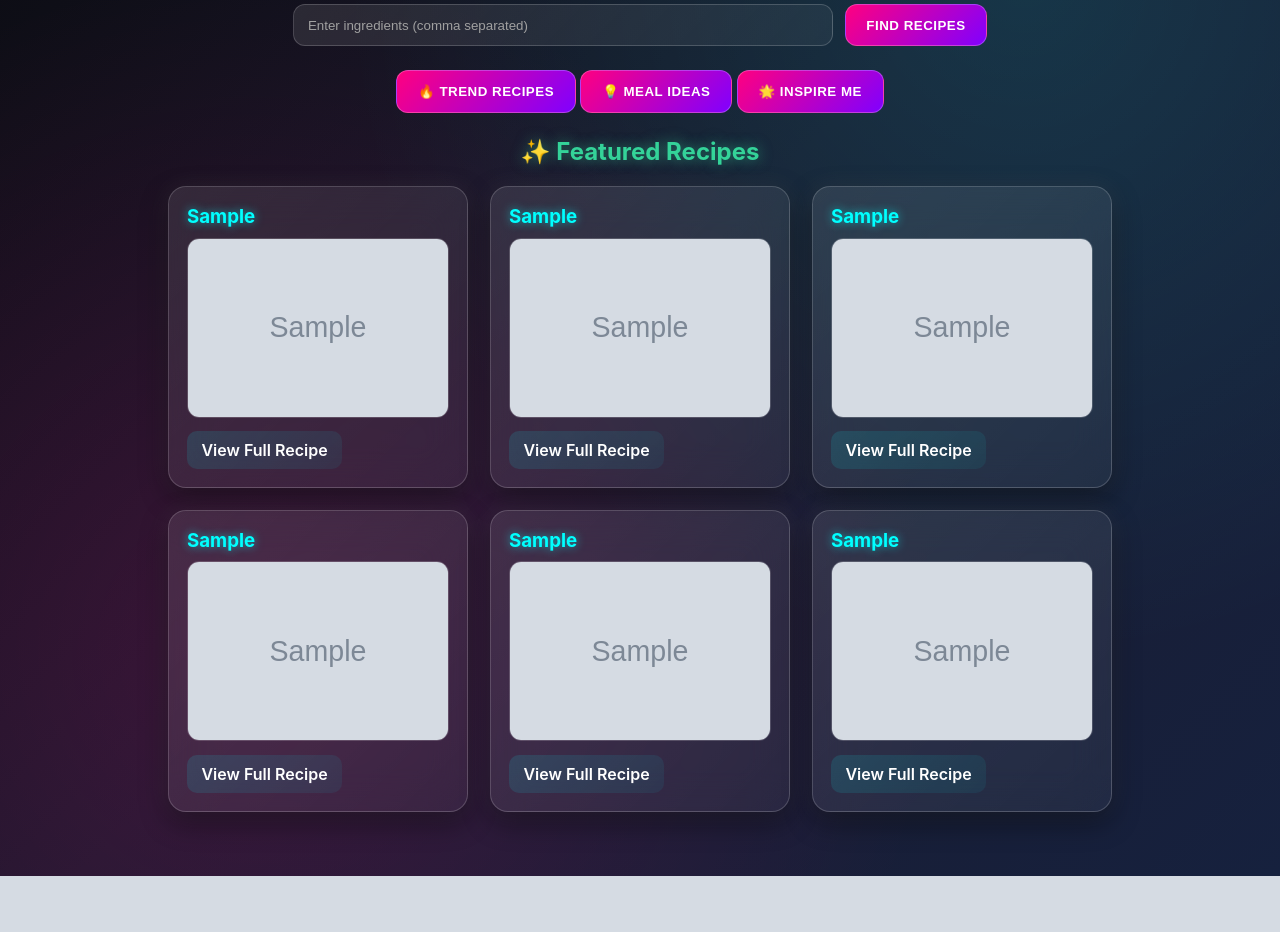
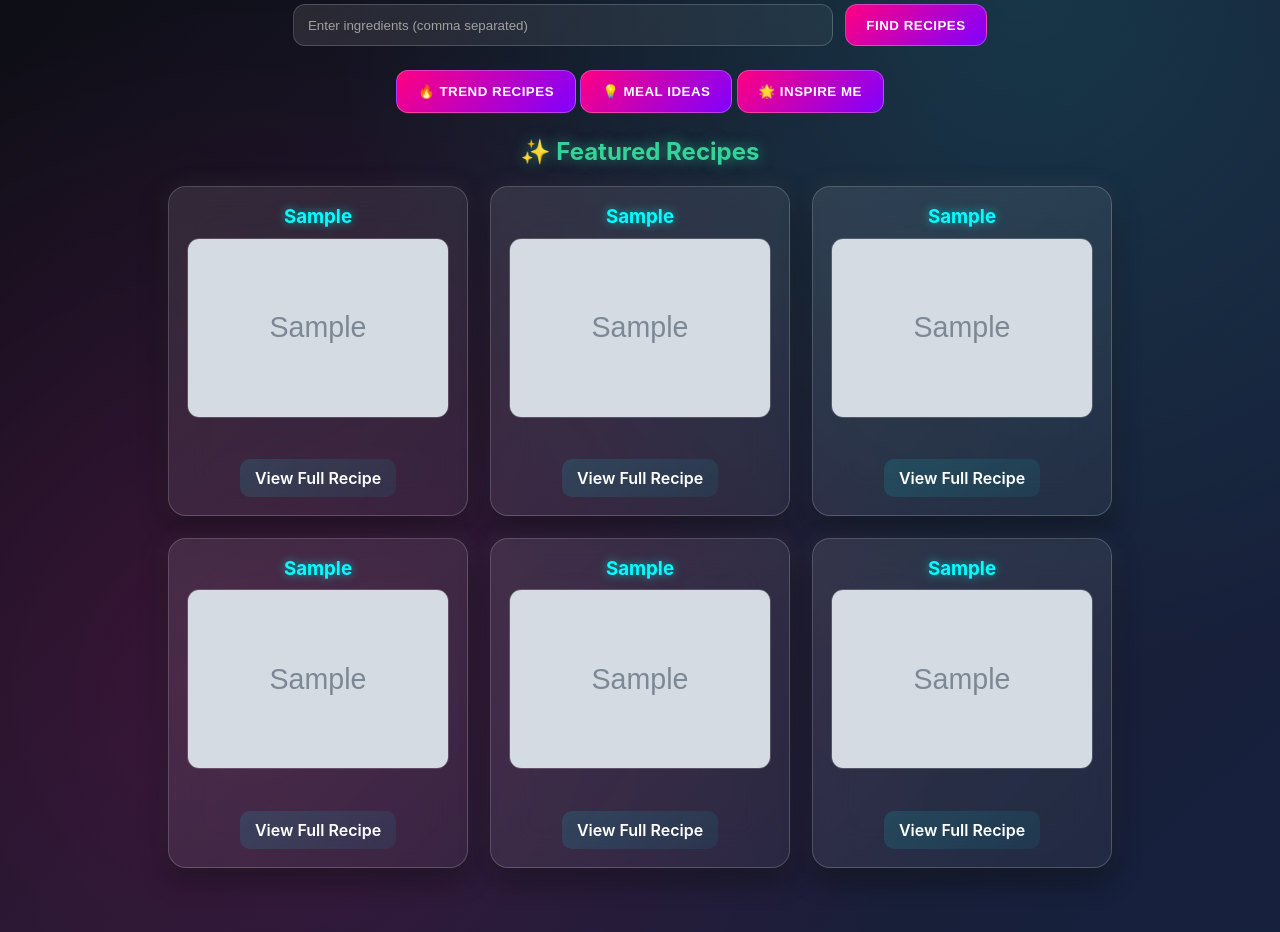
Before and after one commit to Manudd25/recipe-finder, a Flask app: page / in a window 1280 px wide. Shown: the part 246-1178 px from the top of the page. Before the commit the page ends 1122 px from the top, so only its background shows below. Run offline with Flask 3, Linux system fonts and the light colour scheme; grey boxes marked "Sample" are stand-in pictures; a database or web service that is not in the repository returns one stand-in record (values such as "Sample title"); data that the repository does not hold is empty.

Commit message:
index adjusted

```diff
--- a/app.py
+++ b/app.py
@@ -78,39 +78,44 @@ def map_meals_to_cards(meals):
     return cards
 
 def search_recipes(user_input: str):
-    raw_parts = [p for p in (user_input or "").split(",") if p.strip()]
+    """
+    1) Try exact multi-ingredient match
+    2) If none, fallback to fuzzy union (synonyms, single ingredients)
+    """
+    raw_parts = [p.strip() for p in (user_input or "").split(",") if p.strip()]
     if not raw_parts:
         return []
 
     normalized = [normalize_ingredient(p) for p in raw_parts]
 
+    # --- (1) Exact multi-ingredient match (all ingredients together)
     exact = api_get("filter.php", params={"i": ",".join(normalized)}).get("meals") or []
     if exact:
         return map_meals_to_cards(exact)
 
+    # --- (2) Fallback: fuzzy / single ingredient matches
     expanded_terms = {base: SYNONYMS.get(base, [base]) for base in normalized}
 
-    score = {}
-    meal_cache = {}
+    score = {}       # meal_id -> number of matched base ingredients
+    meal_cache = {}  # meal_id -> meal info
 
     for base, terms in expanded_terms.items():
-        matched_meals_for_base = set()
         for t in terms:
             meals = api_get("filter.php", params={"i": t}).get("meals") or []
             for m in meals:
                 mid = m.get("idMeal")
                 if not mid:
                     continue
-                matched_meals_for_base.add(mid)
                 meal_cache[mid] = m
-        for mid in matched_meals_for_base:
-            score.setdefault(mid, set()).add(base)
+                score.setdefault(mid, set()).add(base)
 
     if not score:
         return []
 
+    # --- prioritize meals that match the most user ingredients
     ranked_ids = sorted(score.keys(), key=lambda k: (-len(score[k]), meal_cache[k].get("strMeal", "")))
     ranked_meals = [meal_cache[mid] for mid in ranked_ids]
+
     return map_meals_to_cards(ranked_meals)
 
 # --- Routes ----------------------------------------------------------------
--- a/static/style.css
+++ b/static/style.css
@@ -167,6 +167,7 @@ button:hover {
   display: flex;
   flex-direction: column;
   justify-content: space-between;
+  align-items: center;
   height: 100%;
   background: linear-gradient(135deg, var(--glass-1) 0%, var(--glass-2) 100%);
   border: 1px solid var(--border);
@@ -177,18 +178,20 @@ button:hover {
   width: 300px;
   text-align: left;
   transition: transform 0.2s ease, box-shadow 0.3s ease;
+  box-sizing: border-box;
 }
 
 
 .card-footer a {
   display: inline-block;
-  margin-top: 0.25rem;
+  margin-top: auto;
   padding: 0.55rem 0.9rem;
   border-radius: 10px;
   background: linear-gradient(135deg, rgba(0, 255, 255, 0.12), rgba(0, 255, 255, 0.06));
   color: var(--ink);
   text-decoration: none;
   font-weight: 600;
+  text-align: center;
   transition: transform 0.18s ease, box-shadow 0.25s ease, color 0.2s ease;
 }
 .card-footer a:hover {
--- a/templates/index.html
+++ b/templates/index.html
@@ -54,8 +54,9 @@
         <div class="card">
           <h3>{{ r.name }}</h3>
           <img src="{{ r.image }}" alt="{{ r.name }}" width="200" />
+          <p>{{ r.description or '' }}</p>
           <div class="card-footer">
-            <a href="{{ url_for('recipe', meal_id=r.idMeal) }}">View Full Recipe</a>
+            <a href="{{ url_for('recipe', meal_id=r.idMeal) }}" class="view-recipe">View Full Recipe</a>
           </div>
         </div>
         {% endfor %}
```
